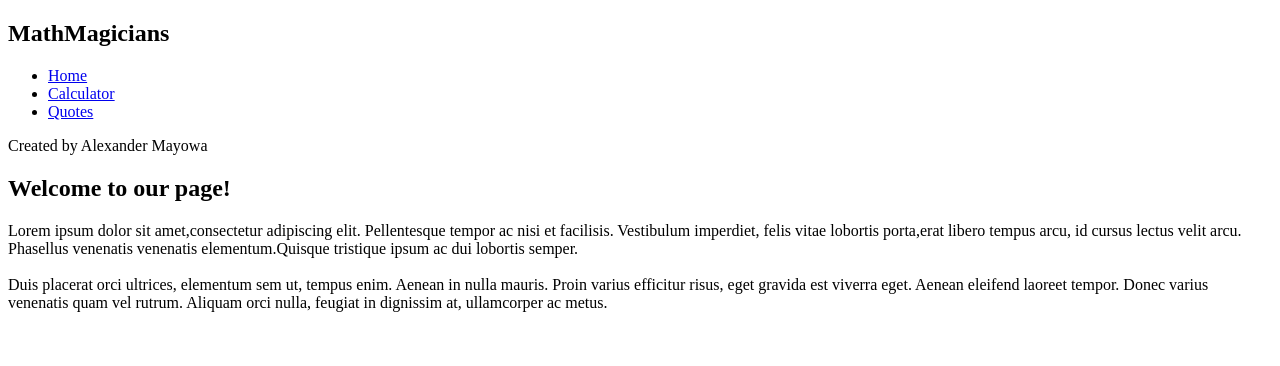
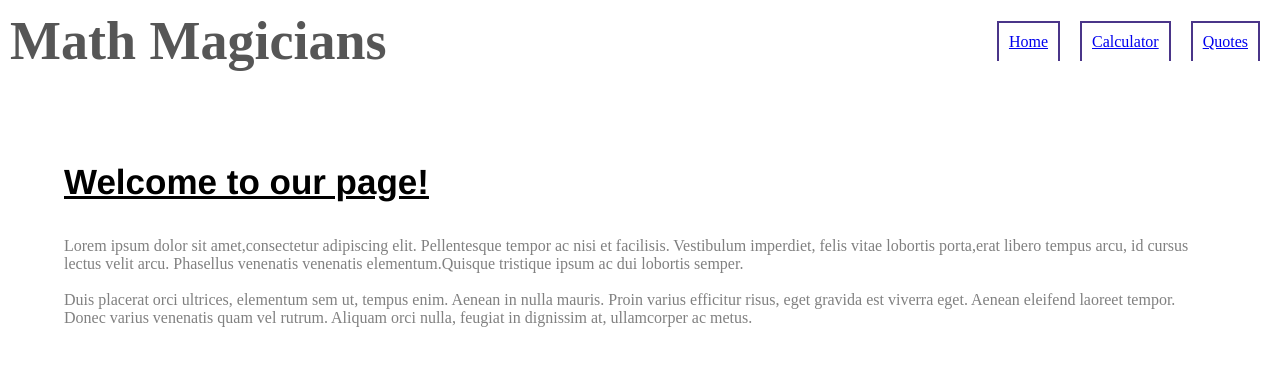
Before and after one commit to alexander16108/react-math-calculator, a React (Create React App) app: page / in a window 1280 px wide. Shown: the top 366 px of the page. Built offline with nearby package versions, Linux system fonts and the light colour scheme.

Commit message:
styling full page

```diff
--- a/src/App.css
+++ /dev/null
@@ -1,7 +0,0 @@
-.App {
-  background-color: rgb(184, 184, 184);
-  position: absolute;
-  top: 10%;
-  left: 30%;
-  width: 648px;
-}
--- a/src/App.js
+++ b/src/App.js
@@ -1,4 +1,3 @@
-import './App.css';
 import React from 'react';
 import { Route, Switch } from 'react-router-dom';
 import Calculator from './component/Calculator';
--- a/src/component/Calculator.js
+++ b/src/component/Calculator.js
@@ -31,7 +31,7 @@ const Calculator = () => {
       </div>
       <div className="calc-container">
         <div className="calc-firstDisplay">{calculations}</div>
-        <div className="calc-Buns">
+        <div className="calc-Btns">
           <div className="calc-greyBtns">
             <div className="calc-greyBtn1">
               <Buttons text="AC" Obj={calcObj} onClick={handleClick} />
--- a/src/index.css
+++ b/src/index.css
@@ -1,3 +1,66 @@
+* {
+  margin: 0%;
+  padding: 0%;
+}
+
+.otherPages {
+  list-style-type: none;
+  display: flex;
+  align-items: center;
+}
+
+.otherPages li {
+  margin: 10px;
+  padding: 10px;
+  color:black;
+  border-top: 2px solid rgba(60, 37, 128, 0.925);
+  border-left: 2px solid rgba(60, 37, 128, 0.925);
+  border-right: 2px solid rgba(60, 37, 128, 0.925);
+}
+
+.title {
+  color: rgba(20, 19, 19, 0.719);
+  font-size: 54px;
+  font-family:'Times New Roman', Times, serif;
+}
+
+.home-details {
+  padding-top: 5em;
+  width: 90%;
+  margin: 0% auto;
+}
+
+.home-title,
+.quote-page h1 {
+  text-decoration: underline;
+  font-size: 35px;
+  padding-bottom: 1em;
+  font-family: 'Franklin Gothic Medium', 'Arial Narrow', Arial, sans-serif;
+}
+
+.home-para,
+.quote-page p {
+  color: grey;
+  font-weight: 400;
+}
+
+.calc-page {
+  display: flex;
+  flex-direction: row;
+  justify-content: space-evenly;
+  margin: 20px;
+}
+
+.quote-page {
+  padding-top: 7em;
+  width: 50%;
+  margin: 0% auto;
+}
+
+.calc-container {
+  width: 44%;
+}
+
 .calc-firstDisplay {
   background-color: grey;
   color: white;
--- a/src/pages/Header.js
+++ b/src/pages/Header.js
@@ -7,38 +7,62 @@ const Header = () => {
       id: 1,
       path: '/',
       text: 'Home',
-      classname: 'homePage',
+      activeClasses: 'homePage',
     },
     {
       id: 2,
       path: '/calculator',
       text: 'Calculator',
-      classname: 'calcPage',
+      activeClasses: 'calcPage',
     },
     {
       id: 2,
       path: '/quotes',
       text: 'Quotes',
-      classname: 'quotePage',
+      activeClasses: 'quotePage',
     },
   ];
 
   return (
     <div className="nav">
-      <nav className="navBar">
+      <nav
+        className="navBar"
+        style={{
+          display: 'flex',
+          padding: '10px',
+          justifyContent: 'space-between',
+        }}
+      >
         <h1 className="title">
-          MathMagicians
+          Math Magicians
         </h1>
         <ul className="otherPages">
           {links.map((link) => (
-            <li className={link.classname} key={link.id}>
+            <li className={link.activeClasses} key={link.id}>
               <NavLink to={link.path} activeClassName="active-link" exact>{link.text}</NavLink>
             </li>
           ))}
         </ul>
       </nav>
-      <footer className="footer">
-        <p>Created by Alexander Mayowa</p>
+      <footer
+        className="footer"
+        style={{
+          position: 'fixed',
+          top: '100%',
+          left: '0%',
+          bottom: '100%',
+          padding: '30px',
+          backgroundColor: 'grey',
+        }}
+      >
+        <p
+          style={{
+            textAlign: 'center',
+            fontSize: '20px',
+          }}
+        >
+          Created by Alexander Mayowa
+        </p>
       </footer>
     </div>
   );
--- a/src/pages/Quotes.js
+++ b/src/pages/Quotes.js
@@ -2,7 +2,7 @@ import React from 'react';
 
 const Quote = () => (
   <div className="quote-page">
-    <h1>today&apos;s quote....</h1>
+    <h1>Today&apos;s Quote....</h1>
     <p>
       When the seas of life get rough, remember Someone else was here in the
       same boat with the same scenerio and scaled through. - Unknown
```
